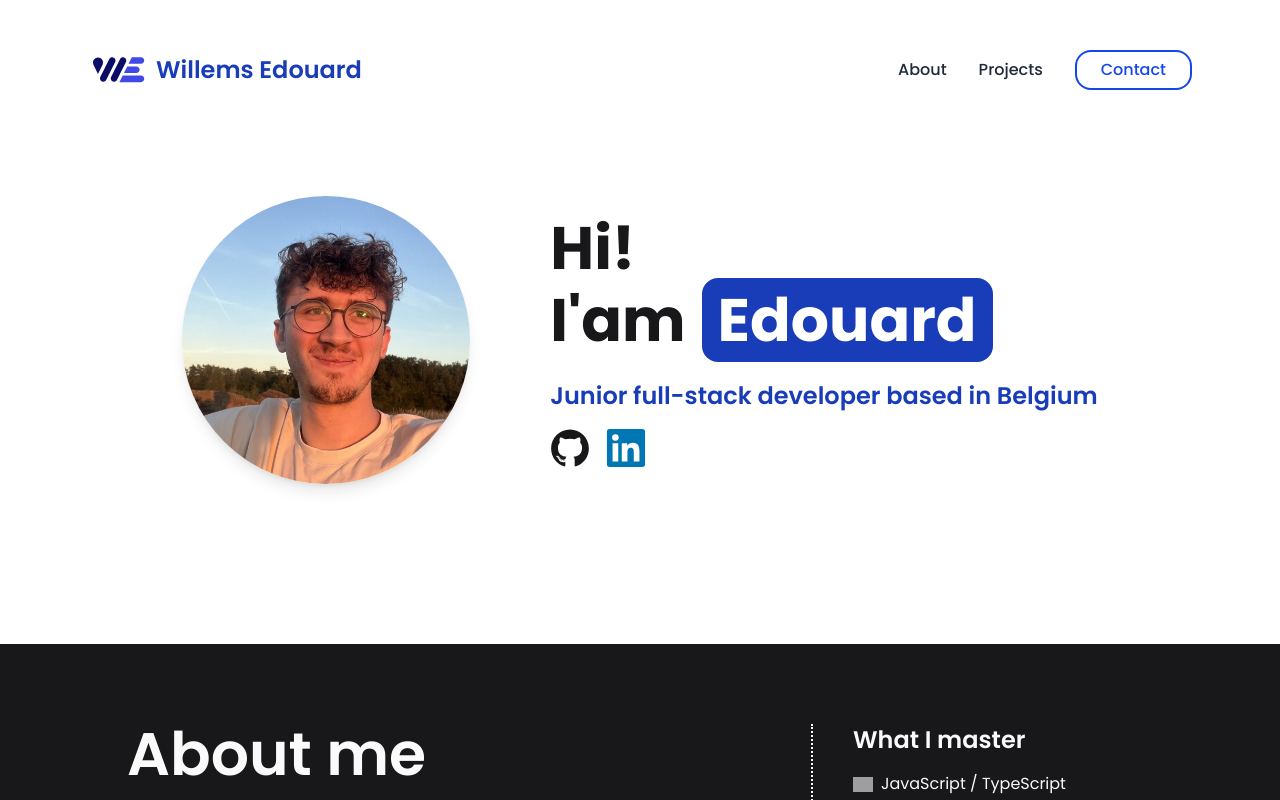
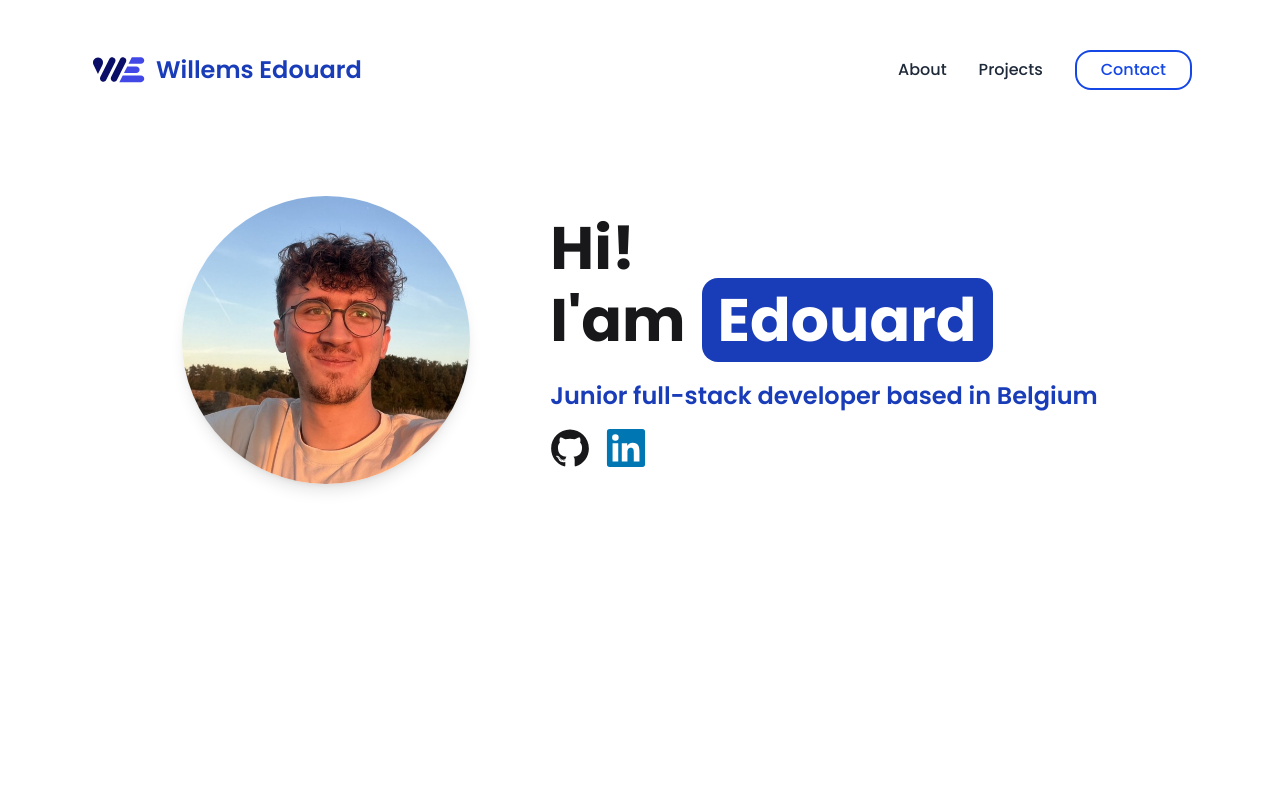
Before and after one commit to edouard744/my-portfolio, a Next.js app: page /en in a window 1280 px wide. Shown: the top 800 px of the page. Built offline with nearby package versions, Linux system fonts and the light colour scheme; grey boxes are pictures that could not be loaded.

Commit message:
refactor: change hero section - margin bottom

```diff
--- a/src/components/Home/Hero.tsx
+++ b/src/components/Home/Hero.tsx
@@ -6,7 +6,7 @@ import { LinkedinIcon } from "../Icons/linkedIn";
 
 export default function Hero({ t }: { t: any }) {
   return (
-    <motion.section className="flex flex-col lg:flex-row items-center justify-center gap-20 pt-20 pb-40 px-6 max-w-7xl mx-auto">
+    <motion.section className="flex flex-col lg:flex-row items-center justify-center gap-20 pt-20 pb-80 px-6 max-w-7xl mx-auto">
       <motion.div
         className="w-40 xs:w-72 justify-center aspect-square relative"
         initial={{ opacity: 0, scale: 0.8 }}
```
